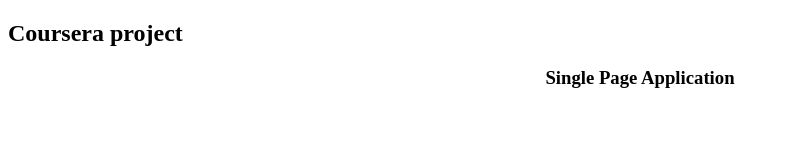
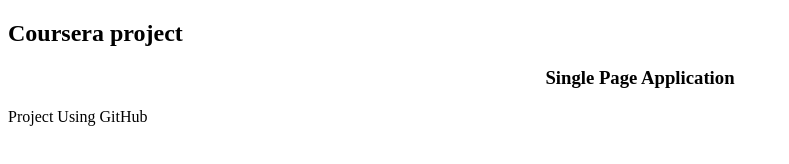
Before and after one commit to nibeditapattnaik/sparepo, a plain HTML site: page index.html in a window 1280 px wide. Shown: the whole page, without its empty margins (0-789 px from the left). Drawn offline with Linux system fonts and the light colour scheme.

Commit message:
web doc modified

```diff
--- a/index.html
+++ b/index.html
@@ -9,5 +9,6 @@
 <body>
     <h2>Coursera project</h2>
     <h3><center>Single Page Application</center></h3>
+    <p>Project Using GitHub</p>
 </body>
 </html>
```
